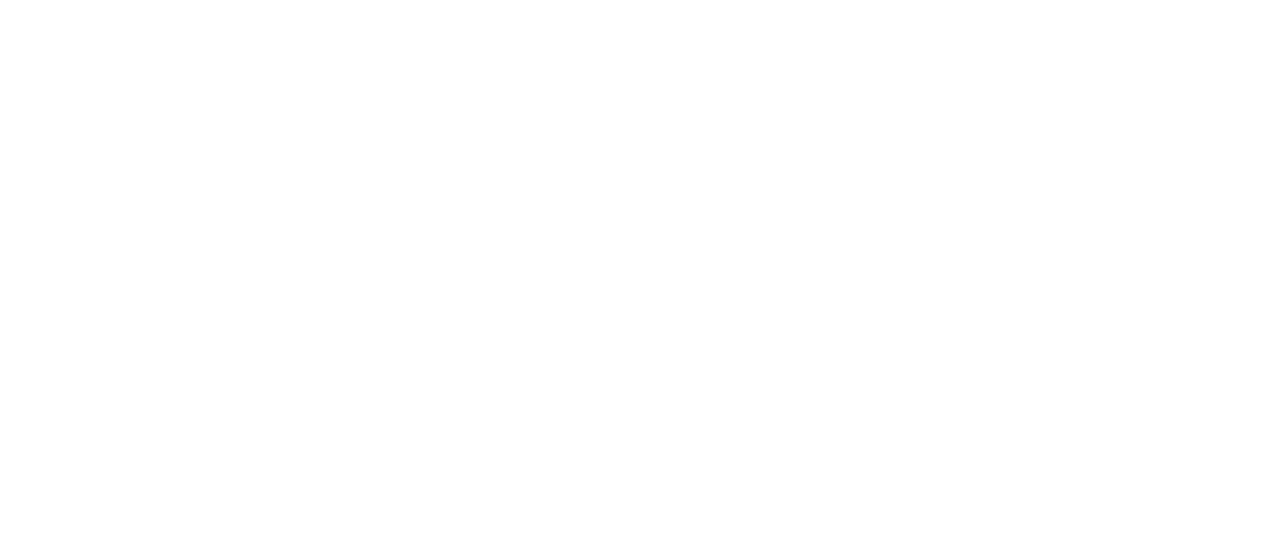
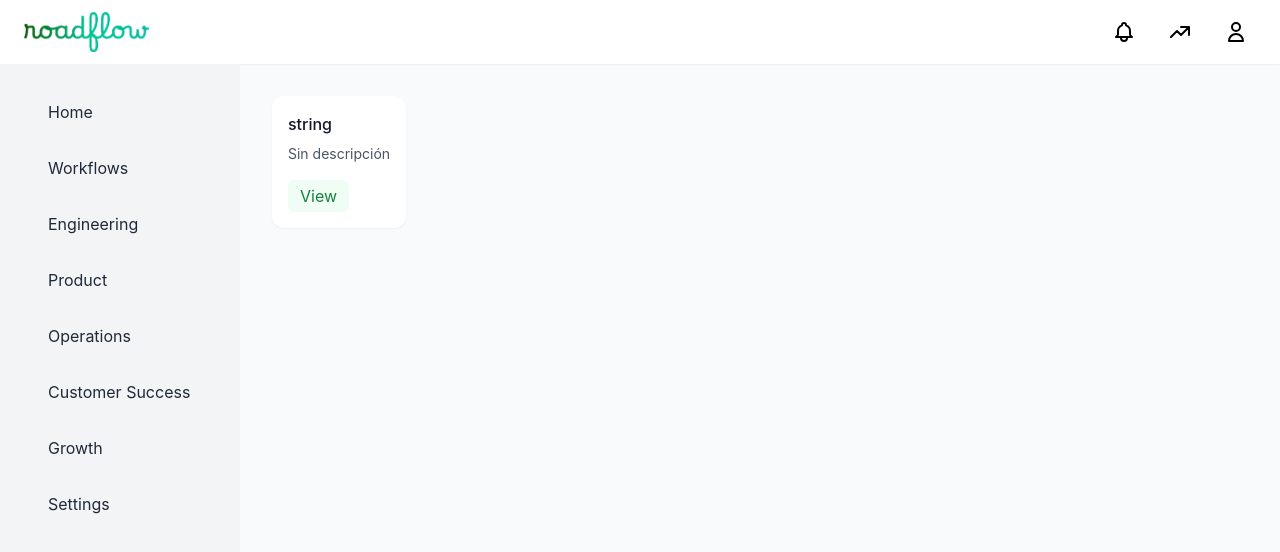
Before and after one commit to Roadflow-ai/roadflow-app, a Nuxt app: page /dashboard/workflows/1 in a window 1280 px wide. Before the commit this address had no page. Shown: the top 552 px of the page. Built offline with nearby package versions, Linux system fonts and the light colour scheme.

Commit message:
refactor: :recycle: re-render workflows when user adds a new one, in process workflow nodes page

```diff
--- a/components/workflows/AddWorkflow.vue
+++ b/components/workflows/AddWorkflow.vue
@@ -165,13 +165,13 @@ const props = defineProps({
 	}
 })
 
-const emit = defineEmits(['close'])
+const emit = defineEmits(['close', 'added'])
 const { organizationId } = useUserStore()
 const showDropdown = ref(false)
 const isSubmitting = ref(false)
 const generalError = ref('')
 
-const formData = reactive({
+const formData = shallowReactive({
 	prompt: '',
 	is_head: true,
 	events: [],
@@ -231,11 +231,12 @@ const handleSubmit = async () => {
 
 	try {
 		await useApi(`workflow/${organizationId}/workflow`, {
+			lazy: true,
 			method: 'POST',
-			server: false,
-			body: formData
+			body: { ...formData }
 		})
 
+		emit('added')
 		handleCancel()
 	} catch (error) {
 		generalError.value =
@@ -259,13 +260,4 @@ const handleCancel = () => {
 	resetForm()
 	emit('close')
 }
-
-watch(
-	() => props.open,
-	(newVal) => {
-		if (newVal) {
-			resetForm()
-		}
-	}
-)
 </script>
--- /dev/null
+++ b/components/workflows/Node.vue
@@ -0,0 +1,18 @@
+<template>
+	<div class="bg-white p-4 rounded-xl shadow-sm w-fit">
+		<h3 class="font-medium text-gray-900 mb-2">{{ title }}</h3>
+		<p class="text-sm text-gray-600 mb-4">{{ description }}</p>
+		<button
+			class="bg-green-50 text-green-700 rounded-md px-3 py-1 hover:bg-green-100"
+		>
+			View
+		</button>
+	</div>
+</template>
+
+<script setup>
+defineProps({
+	title: String,
+	description: String
+})
+</script>
--- /dev/null
+++ b/pages/dashboard/workflows/[id].vue
@@ -0,0 +1,72 @@
+<template>
+	<div class="workflow-container">
+		<WorkflowsNode
+			v-for="node in workflowNodes"
+			:key="node._id"
+			:title="node.task?.title || 'Sin título'"
+			:description="node.task?.description || 'Sin descripción'"
+			:enabled="node.enabled"
+			:is-head="node.is_head"
+			:is-task="node.is_task"
+			:created-at="node.createdAt"
+		/>
+		<div v-if="workflowNodes.length === 0" class="empty-state">
+			No hay nodos de workflow disponibles
+		</div>
+	</div>
+</template>
+
+<!-- TODO: FIX RENDER WITH CORRECT DATA SCHEMA -->
+<script setup>
+// const { data } = await useApi(`workflow/${organizationId.value}`, {
+// 	lazy: true
+// })
+
+const data = {
+	value: {
+		success: true,
+		data: [
+			{
+				organizationId: 0,
+				is_head: false,
+				next_flow: 'string',
+				is_task: false,
+				enabled: true,
+				events: [],
+				created_by: 0,
+				parameters: {},
+				task_template_id: 'string',
+				agent: '',
+				prompt: 'Mi prompt',
+				_id: 'string',
+				createdAt: '2025-06-19T04:40:22.028Z',
+				updatedAt: '2025-06-19T04:40:22.028Z',
+				task: {
+					title: 'string',
+					function_name: 'string',
+					description: '',
+					parameters: [],
+					_id: 'string',
+					createdAt: '2025-06-19T04:40:22.028Z',
+					updatedAt: '2025-06-19T04:40:22.028Z'
+				}
+			}
+		]
+	}
+}
+
+const workflowNodes = computed(() => {
+	const responseData = data.value?.data
+
+	// Si no hay datos, retorna array vacío
+	if (!responseData) return []
+
+	// Si es un array, lo retorna tal como está
+	if (Array.isArray(responseData)) {
+		return responseData
+	}
+
+	// Si es un objeto único, lo convierte en array
+	return [responseData]
+})
+</script>
--- a/pages/dashboard/workflows.vue
+++ b/pages/dashboard/workflows/index.vue
@@ -38,6 +38,7 @@
 							class="hover:bg-green-100 hover:cursor-pointer bg-gray-100 border-t border-green-500"
 							v-for="workflow in workflows"
 							:key="workflow._id"
+							@click="$router.push(`${$route.path}/${workflow._id}`)"
 						>
 							<td class="p-3 w-3/5">{{ workflow.prompt }}</td>
 							<td class="p-3 w-1/5 text-right text-gray-400">
@@ -50,7 +51,11 @@
 		</template>
 	</section>
 
-	<WorkflowsAddWorkflow :open="open" @close="open = false" />
+	<WorkflowsAddWorkflow
+		:open="open"
+		@close="open = false"
+		@added="refreshWorkflows"
+	/>
 </template>
 
 <script setup>
@@ -67,12 +72,16 @@ if (!userStore.organizationId) {
 
 const organizationId = computed(() => userStore.organizationId)
 
-const { data, status, pending } = await useApi(
+const { data, status, pending, refresh } = await useApi(
 	`workflow/${organizationId.value}`,
 	{
 		lazy: true
 	}
 )
+
+const refreshWorkflows = () => {
+	refresh()
+}
 
 const workflows = computed(() => data.value?.data ?? [])
 
@@ -88,6 +97,6 @@ const formatWorkflowDate = (dateString) => {
 		hour: '2-digit',
 		minute: '2-digit'
 	}
-	return date.toLocaleString(undefined, options)
+	return date.toLocaleString('es', options)
 }
 </script>
```
